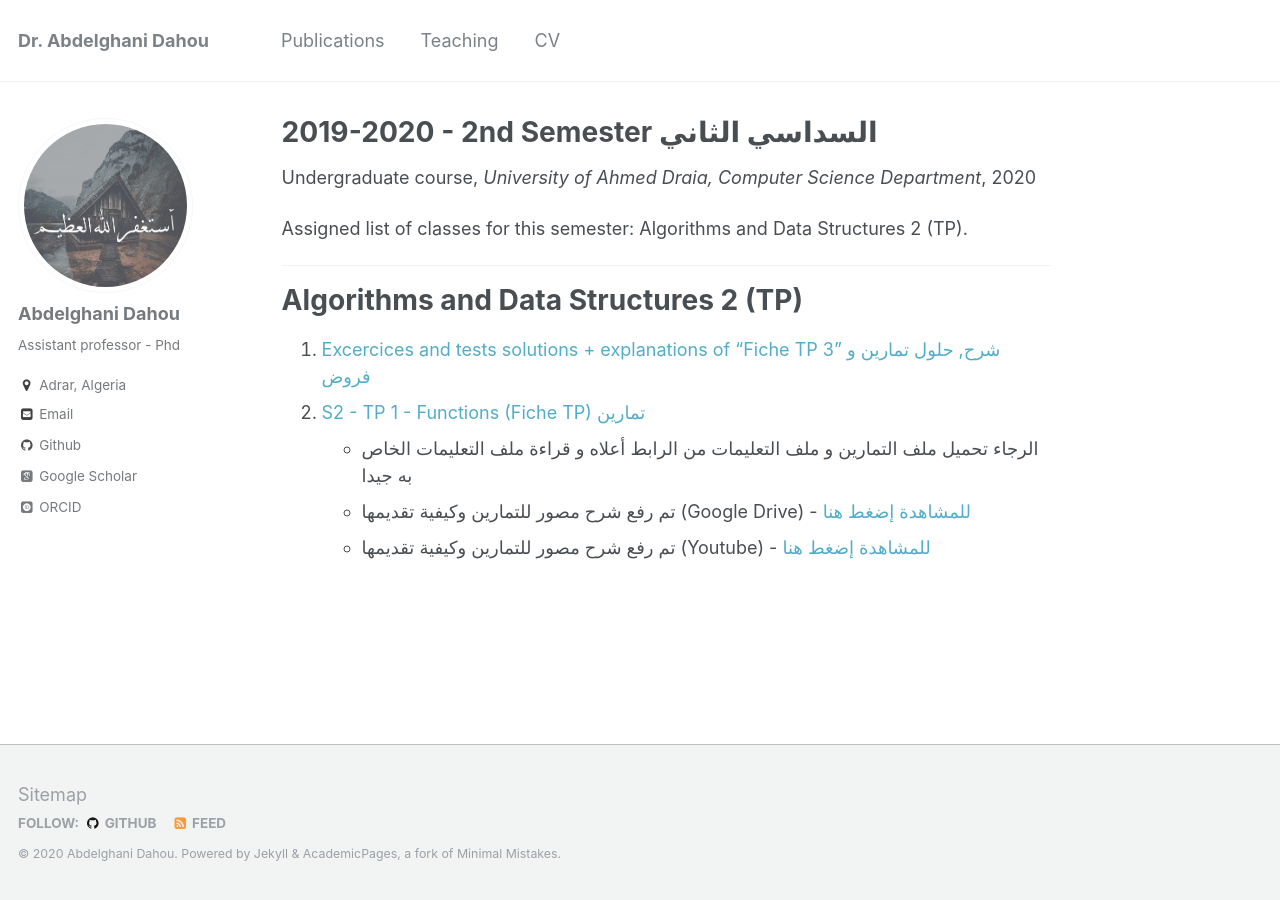
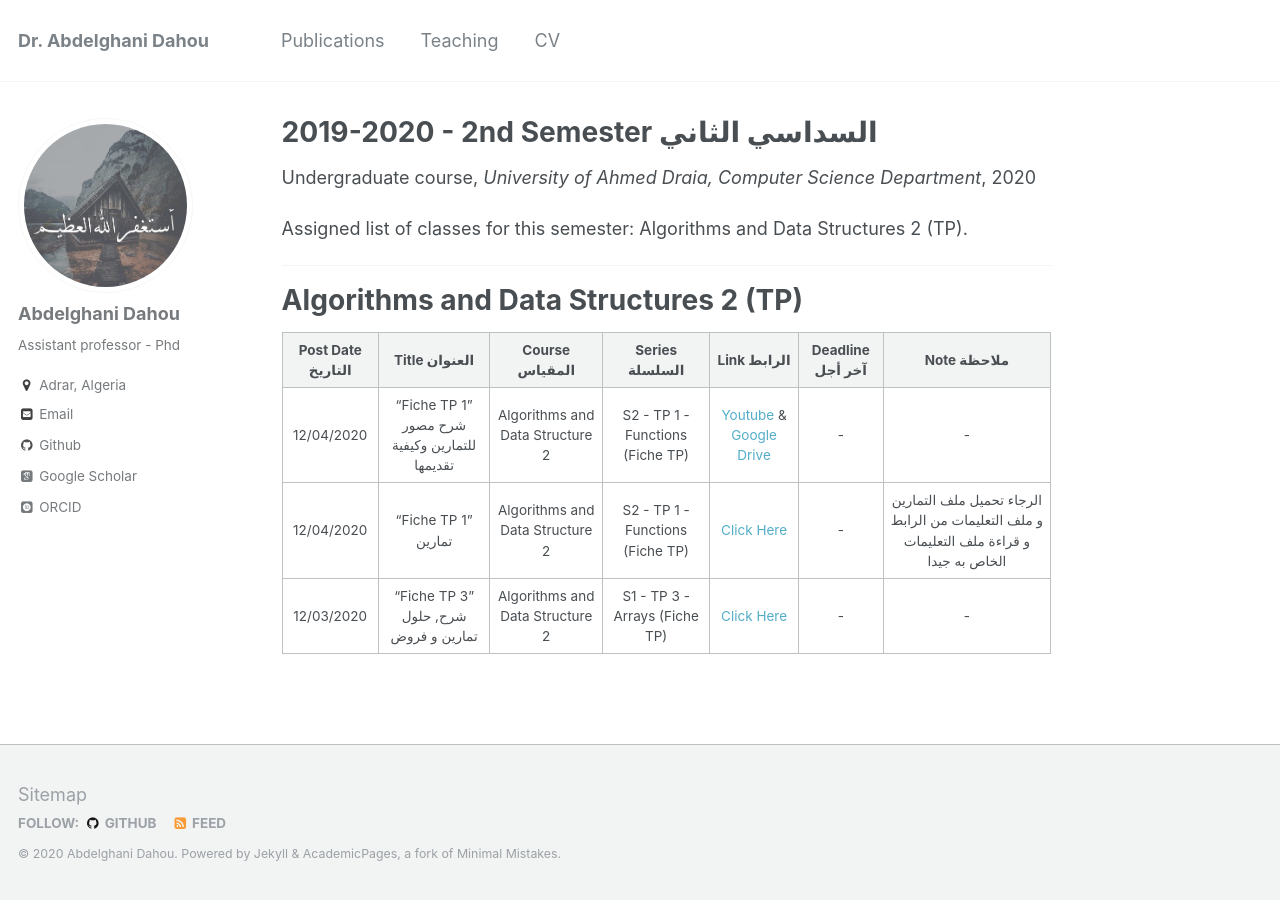
Before and after one commit to dr-dahou-adrar/dr-dahou-adrar.github.io, a Jekyll site: the page built from teaching_content/academic_year_2019_2020/2019-2020-2nd-semester-teaching.md, in a window 1280 px wide. Built offline with Jekyll 4.4.1, drawn with Linux system fonts in a browser that asks for light colours; some web fonts are replaced.

Commit message:
ADS content to table

```diff
--- a/teaching_content/academic_year_2019_2020/2019-2020-2nd-semester-teaching.md
+++ b/teaching_content/academic_year_2019_2020/2019-2020-2nd-semester-teaching.md
@@ -15,8 +15,8 @@ Assigned list of classes for this semester: Algorithms and Data Structures 2 (TP
 Algorithms and Data Structures 2 (TP)
 ======
 
-1. [Excercices and tests solutions + explanations of "Fiche TP 3" شرح, حلول تمارين و فروض](https://www.notion.so/dahou/5-Fiche-TP03-6bf99212e1fd4d2c89adac28013cd857)
-2. [S2 - TP 1 - Functions (Fiche TP) تمارين ](https://elearning.univ-adrar.dz/course/view.php?id=266)
-    *  الرجاء تحميل ملف التمارين و ملف التعليمات من الرابط أعلاه و قراءة ملف التعليمات الخاص به جيدا
-    *  تم رفع شرح مصور للتمارين وكيفية تقديمها (Google Drive) - [للمشاهدة إضغط هنا](https://drive.google.com/file/d/1E6w6ojhqDbdDbMgkTiDOr8o9FuYBvISh/view)
-    *  تم رفع شرح مصور للتمارين وكيفية تقديمها (Youtube)  - [للمشاهدة إضغط هنا](https://www.youtube.com/watch?v=bEWbg0xvlLM)
+|Post Date التاريخ| Title العنوان| Course المقياس| Series السلسلة| Link الرابط| Deadline آخر أجل| Note ملاحظة|
+|:----------------:|:---------------------:|:-----------------------:|:----------------------:|:--------------------:|:--------------:|:--------------:|
+|12/04/2020|“Fiche TP 1” شرح مصور للتمارين وكيفية تقديمها |Algorithms and Data Structure 2|S2 - TP 1 - Functions (Fiche TP)|[Youtube](https://www.youtube.com/watch?v=bEWbg0xvlLM) & [Google Drive](https://drive.google.com/file/d/1E6w6ojhqDbdDbMgkTiDOr8o9FuYBvISh/view)|-|-|
+|12/04/2020|“Fiche TP 1” تمارين |Algorithms and Data Structure 2|S2 - TP 1 - Functions (Fiche TP)|[Click Here](https://elearning.univ-adrar.dz/course/view.php?id=266)|-|الرجاء تحميل ملف التمارين و ملف التعليمات من الرابط و قراءة ملف التعليمات الخاص به جيدا|
+|12/03/2020|“Fiche TP 3” شرح, حلول تمارين و فروض|Algorithms and Data Structure 2|S1 - TP 3 - Arrays (Fiche TP)|[Click Here](https://www.notion.so/dahou/5-Fiche-TP03-6bf99212e1fd4d2c89adac28013cd857)|-|-|
```
Also changed, not shown: _teaching/Academic_year_2019_2020.md (+1 -1 lines).
